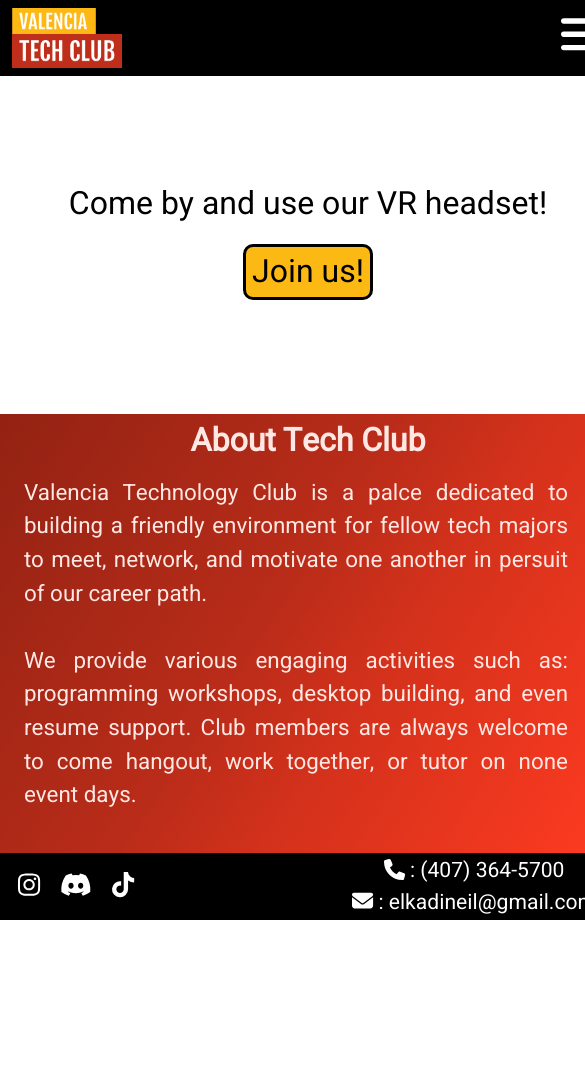
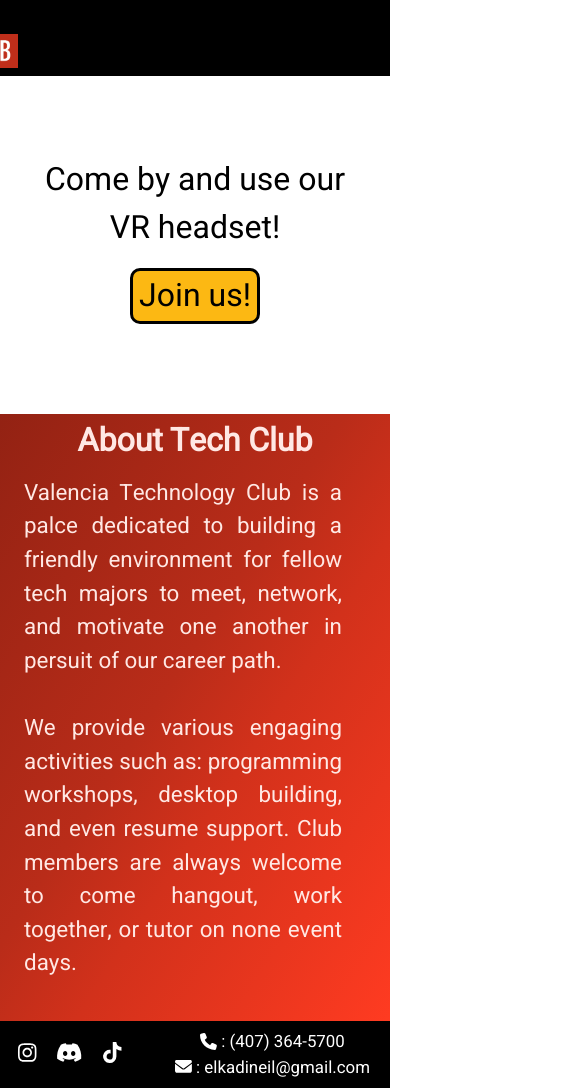
Before and after one commit to Neil925/valenciatechclub, a React (Create React App) app: page / in a window 390 px wide. Shown: the top 1088 px of the page, 585 px wide, since content can reach past the window. Before the commit the page ends 920 px from the top, so only its background shows below. Built offline with nearby package versions, Linux system fonts and the light colour scheme.

Commit message:
Mobile viewport fixed

```diff
--- a/public/index.html
+++ b/public/index.html
@@ -3,7 +3,7 @@
   <head>
     <meta charset="utf-8" />
     <link rel="icon" href="%PUBLIC_URL%/favicon.ico" />
-    <meta name="viewport" content="width=device-width" />
+    <meta name="viewport" content="width=device-width, height=device-height, initial-scale=1">
     <meta name="theme-color" content="#000000" />
     <meta
       name="description"
--- a/src/index.scss
+++ b/src/index.scss
@@ -1,4 +1,9 @@
 @import "./_variables";
+
+@-ms-viewport{
+  width: device-width;
+  height: device-height;
+}
 
 body {
   overflow-x: hidden;
@@ -6,10 +11,13 @@ body {
   font-family: "Heebo", sans-serif;
   color: $font-color;
   text-align: center;
+  width: 100%;
+  height: 100%;
 }
 
 #root {
   position: absolute;
+  width: 100vw;
 }
 
 .outlet {
--- a/src/routes/join/Join.scss
+++ b/src/routes/join/Join.scss
@@ -1,4 +1,8 @@
 @import "./_variables";
+
+.full-w {
+  width: 100%;
+}
 
 .join-us-div {
   min-height: 100vh;
--- a/src/routes/join/Join.tsx
+++ b/src/routes/join/Join.tsx
@@ -8,9 +8,9 @@ export default function Join() {
         TODO: Change emojis with FA icons/pngs
     */
 
-    <div className="join-us-div">
+    <div className="join-us-div full-w">
       <div className="whitespace"></div>
-      <div className="join-us-ribbon flex-center-col">
+      <div className="join-us-ribbon flex-center-col full-w ">
         <div className="join-us-ribbon-text flex-center-col">
           <h1>📣 Join Us at Valencia Tech Club! 🚀</h1>
           <h3>
--- a/src/shared/footer/Footer.scss
+++ b/src/shared/footer/Footer.scss
@@ -7,11 +7,11 @@
   align-items: center;
   position:relative;
   bottom: 0;
-  width: 100%;
-  font-size: clamp(1.5rem, 1vw, 7rem);
+  font-size: clamp(1.2rem, 1vw, 7rem);
   padding: 0 0.5rem;
   color: $navbar-fc;
   height: $footer-length;
+  width: 100% !important;
 
   .box {
     width: 300px;
@@ -31,7 +31,7 @@
   }
 
   .contact{
-      font-size: clamp(15px, 2.5vh, 23px);
+      font-size: clamp(10px, 2vh, 23px);
       white-space: nowrap;
       padding-right: 12px;
       max-height: 100%;
@@ -40,7 +40,7 @@
   .social {
     padding: 0 10px;
     color: $navbar-fc;
-    font-size: clamp(25px, 3vh, 30px);
+    font-size: clamp(18px, 2.5vh, 30px);
   }
 
   .fa-bounce-hover:hover {
```
